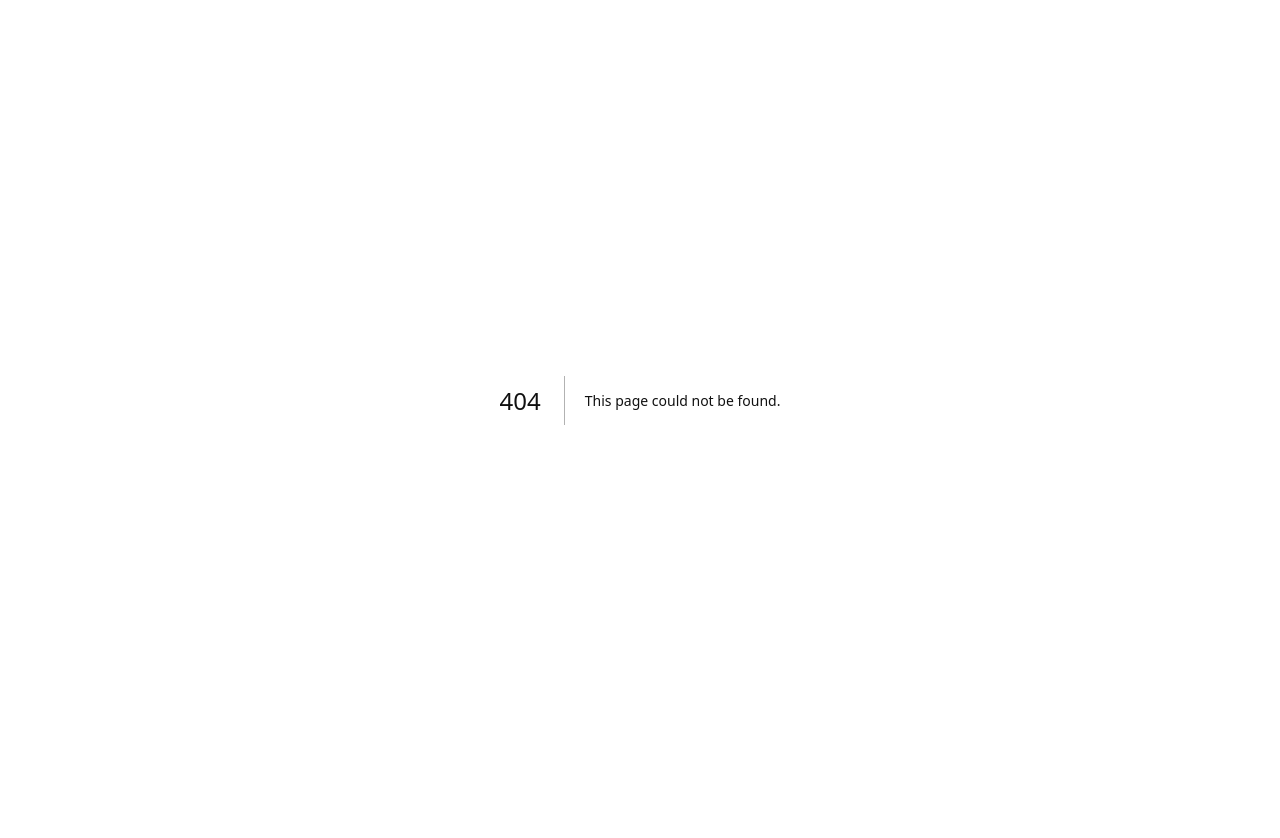
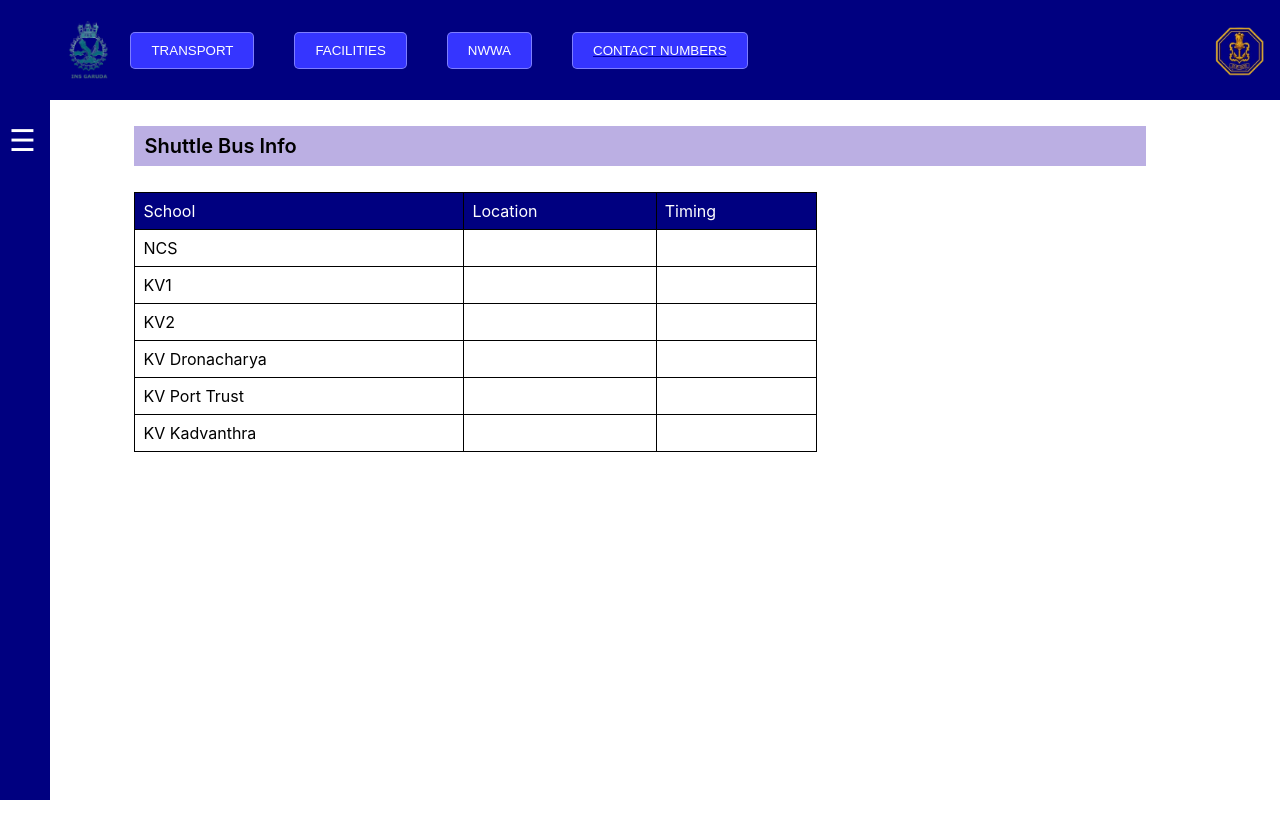
Before and after one commit to adityakm24/Navy_One, a Next.js app in the folder navyone/: page /ShuttleBus in a window 1280 px wide. Before the commit this address had no page. Shown: the top 838 px of the page. Before the commit the page ends 800 px from the top, so only its background shows below. Built offline with nearby package versions, Linux system fonts and the light colour scheme; a web font is replaced by a local one.

Commit message:
updated shuttlebus.js

```diff
--- a/navyone/assets/styles/SpecialBooking.module.css
+++ b/navyone/assets/styles/SpecialBooking.module.css
@@ -36,10 +36,10 @@
 
 .tableContainer th,
 .tableContainer td {
-  border: 1px solid rgb(255, 255, 255);
+  border: 1px solid rgb(0, 0, 0);
   padding: 8px;
   text-align: left;
-  color: white;
+  color: rgb(0, 0, 0);
 }
 
 /* Apply the same styles to table cells */
--- a/navyone/components/Navbar.js
+++ b/navyone/components/Navbar.js
@@ -39,9 +39,9 @@
           <button className={styles.adminButton}>Transport</button>
           {isTransportDropdownOpen && (
             <div className={styles.dropdownContent}>
-              <Link href="/facilities/link1">Special Booking</Link>
-              <Link href="/facilities/link2">School Bus Info</Link>
-              <Link href="/facilities/link2">Shuttle Bus Info</Link>
+              <Link href="/SpecialBooking">Special Booking</Link>
+              <Link href="/SchoolBus">School Bus Info</Link>
+              <Link href="/ShuttleBus">Shuttle Bus Info</Link>
             </div>
           )}
         </div>
--- /dev/null
+++ b/navyone/components/ShuttleBus.js
@@ -0,0 +1,67 @@
+import { useEffect, useState } from "react";
+import Navbar from "./Navbar";
+import SideNav from "./SideNav";
+import styles from "../assets/styles/SpecialBooking.module.css";
+
+const ShuttleBus = () => {
+  return (
+    <div>
+      <Navbar />
+      <SideNav />
+      <div className={styles.bodyContent}>
+        <div>
+          <h1 className={styles.header}>Shuttle Bus Info</h1>
+        </div>
+        <div className={styles.tableContainer}>
+          <table>
+            <tbody>
+            <tr style={{ backgroundColor: "rgb(0, 0, 128)" }}>
+                <td className={styles.tableCell} style={{ color: "white" }}>
+                  School
+                </td>
+                <td className={styles.tableCell} style={{ color: "white" }}>
+                  Location
+                </td>
+                <td className={styles.tableCell} style={{ color: "white" }}>
+                  Timing
+                </td>
+              </tr>
+              <tr>
+                <td className={styles.tableCell}>NCS</td>
+                <td className={styles.tableCell}></td>
+                <td className={styles.tableCell}></td>
+              </tr>
+              <tr>
+              <td className={styles.tableCell}>KV1</td>
+                <td className={styles.tableCell}></td>
+                <td className={styles.tableCell}></td>
+              </tr>
+              <tr>
+              <td className={styles.tableCell}>KV2</td>
+                <td className={styles.tableCell}></td>
+                <td className={styles.tableCell}></td>
+              </tr>
+              <tr>
+              <td className={styles.tableCell}>KV Dronacharya</td>
+                <td className={styles.tableCell}></td>
+                <td className={styles.tableCell}></td>
+                              </tr>
+                              <tr>
+              <td className={styles.tableCell}>KV Port Trust</td>
+                <td className={styles.tableCell}></td>
+                <td className={styles.tableCell}></td>
+                              </tr>
+                              <tr>
+              <td className={styles.tableCell}>KV Kadvanthra</td>
+                <td className={styles.tableCell}></td>
+                <td className={styles.tableCell}></td>
+                              </tr>
+            </tbody>
+          </table>
+        </div>
+      </div>
+    </div>
+  );
+};
+
+export default ShuttleBus;
--- /dev/null
+++ b/navyone/pages/ShuttleBus.js
@@ -0,0 +1,10 @@
+// pages/index.js
+
+import React from "react";
+import ShuttleBus from "@/components/ShuttleBus";
+
+function ShuttleBusPage() {
+  return <ShuttleBus />;
+}
+
+export default ShuttleBusPage;
```
